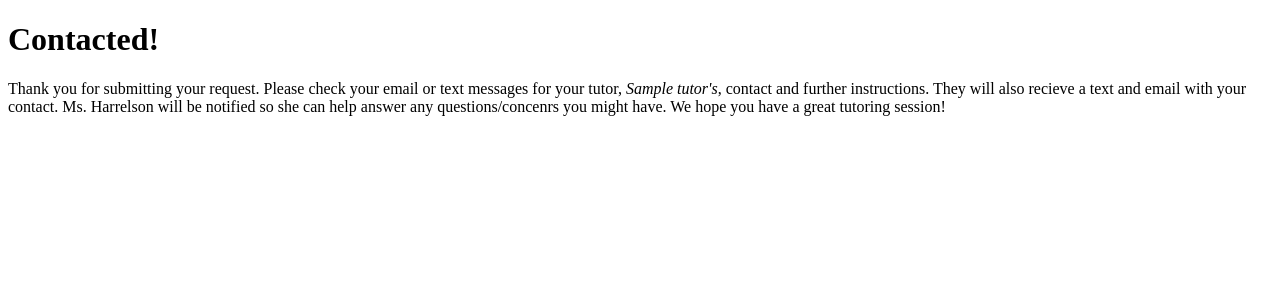
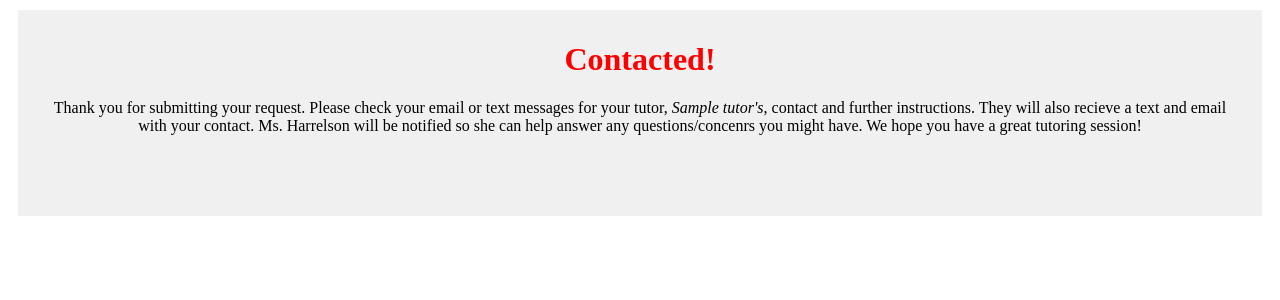
Before and after one commit to maxwoodruffvale/WebAppsFinal, a Flask app: template templates/contacted.html in a window 1280 px wide. Shown: the top 300 px of the page. Run offline with Flask 3, Linux system fonts and the light colour scheme; the template is opened without the code that fills it: most values are stand-ins (such as "Sample title", 1, 10 or a date in 2020).

Commit message:
fixed css, still kinda awkward

```diff
--- a/templates/contacted.html
+++ b/templates/contacted.html
@@ -4,9 +4,34 @@
 <meta charset="UTF-8">
 <meta name="viewport" content="width=device-width, initial-scale=1.0">
 <title>Contact Confirmation</title>
+<style>
+
+#jawn {
+    margin: 10px;
+    padding: 20px;
+    border: 1px solid #f0f0f0;
+    text-align: center;
+    background-color: #f0f0f0;
+}
+
+h1 {
+    margin-top: 10px;
+    color:red;
+}
+p {
+    margin-top: 10px;
+    min-height: 80px;
+}
+
+</style>
+
 </head>
 <body>
-  <h1>Contacted!</h1>
+  <div id="jawn">
+    <h1>Contacted!</h1>
   <p>Thank you for submitting your request. Please check your email or text messages for your tutor, <em>{{ tutor['name'] }}'s</em>, contact and further instructions. They will also recieve a text and email with your contact. Ms. Harrelson will be notified so she can help answer any questions/concenrs you might have. We hope you have a great tutoring session!</p>
+</div>
+
+
 </body>
 </html>
```
